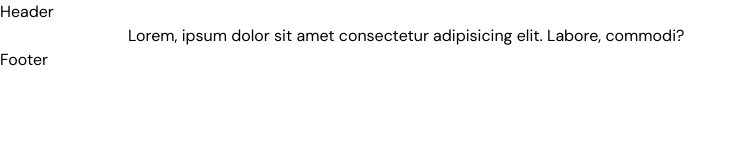
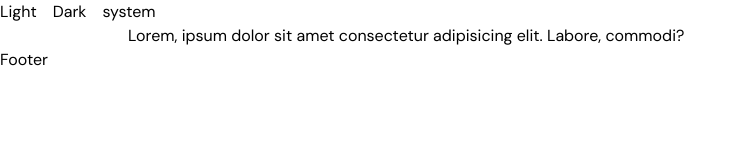
Before and after one commit to SapanMozammel/Wieder-Aufnehmen, a Next.js app: page / in a window 1280 px wide. Shown: the top 160 px of the page, without its empty margins (0-746 px from the left). Built offline with nearby package versions, Linux system fonts and the light colour scheme.

Commit message:
Update index.tsx

```diff
--- a/src/components/landing/Header/index.tsx
+++ b/src/components/landing/Header/index.tsx
@@ -1,5 +1,15 @@
+'use client'
+
+import { useTheme } from 'next-themes';
 const Header = () => {
-	return <div>Header</div>;
+	const { theme, setTheme } = useTheme();
+	return (
+		<div className='space-x-4'>
+			<button onClick={() => setTheme('light')}>Light</button>
+			<button onClick={() => setTheme('dark')}>Dark</button>
+			<button onClick={() => setTheme('system')}>system</button>
+		</div>
+	);
 };
 
 export default Header;
```
